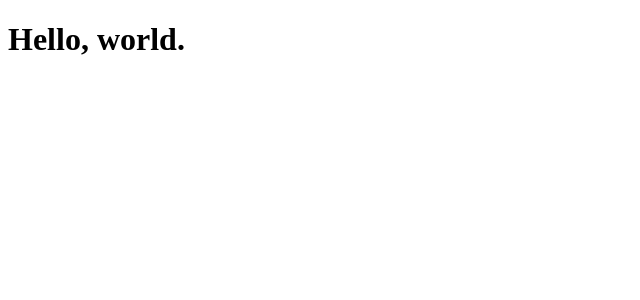
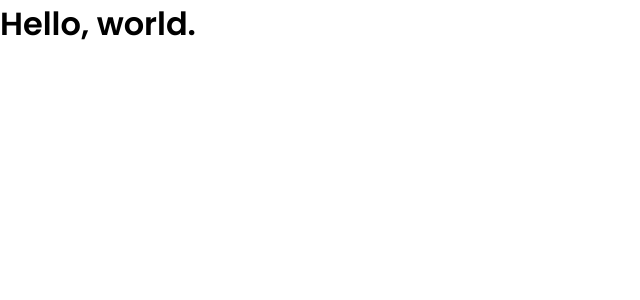
Before and after one commit to otavioaugusto1/Ignite-React-dtmoney-Rocketseat, a React (Create React App) app in the folder dtmoney/: page / in a window 1280 px wide. Shown: the top 300 px of the page, without its empty margins (0-640 px from the left). Built offline with nearby package versions, Linux system fonts and the light colour scheme.

Commit message:
styled-components

```diff
--- a/dtmoney/package.json
+++ b/dtmoney/package.json
@@ -6,6 +6,7 @@
     "react": "^17.0.2",
     "react-dom": "^17.0.2",
     "react-scripts": "4.0.3",
+    "styled-components": "^5.3.1",
     "web-vitals": "^1.0.1"
   },
   "devDependencies": {
@@ -16,6 +17,7 @@
     "@types/node": "^12.0.0",
     "@types/react": "^17.0.0",
     "@types/react-dom": "^17.0.0",
+    "@types/styled-components": "^5.1.14",
     "typescript": "^4.1.2"
   },
   "scripts": {
--- a/dtmoney/public/index.html
+++ b/dtmoney/public/index.html
@@ -2,9 +2,12 @@
 <html lang="en">
 
 <head>
+  <link rel="preconnect" href="https://fonts.gstatic.com" crossorigin>
   <meta charset="utf-8" />
   <meta name="viewport" content="width=device-width, initial-scale=1" />
   <title>dtmoney</title>
+  <link rel="shortcut icon" href="favicon.png" type="image/png">
+  <link href="https://fonts.googleapis.com/css2?family=Poppins:wght@400;600&display=swap" rel="stylesheet">
 </head>
 
 <body>
--- a/dtmoney/src/App.tsx
+++ b/dtmoney/src/App.tsx
@@ -1,7 +1,10 @@
+import { GlobalStyle } from "./styles/global";
+
 export function App() {
   return (
     <div className="App">
       <h1>Hello, world.</h1>
+      <GlobalStyle/>
     </div>
   );
 }
--- /dev/null
+++ b/dtmoney/src/styles/global.ts
@@ -0,0 +1,52 @@
+import {createGlobalStyle} from 'styled-components'
+
+export const GlobalStyle = createGlobalStyle `
+    :root{
+        --background: #f0f2f5;
+        --red: #E52E4d;
+        --blue: #5429CC;
+        --blue-light: #6933FF;
+        --text-title: #363F5F;
+        --tex-body: #969CB3;
+        --shape: #FFFFFF;
+
+    }
+
+    *{
+        margin: 0;
+        padding: 0;
+        box-sizing: border-box;
+    }
+    html{
+        @media(max-width: 1080px){
+            font-size: 93.75%;
+        }
+        @media(max-width: 720px){
+            font-size: 87.5%;
+        }
+    }
+
+
+
+    body{
+        background: var(--background)
+        -webkit-font-smoothing: antialiased;
+    }
+
+    button{
+        cursor:pointer;
+    }
+    [desabled]{
+        opacity: 0.6;
+        cursor: not-allowed;
+    }
+    body, input, textarea, button{
+        font-family: 'Poppins', sans-serif;
+        font-weight: 400;
+
+    }
+    h1,h2,h3,h4,h5,h6,strong{
+        font-weight: 600;
+    }
+
+`
```
Also changed, not shown: 1 other file (tests, documents, lock files or other folders).
